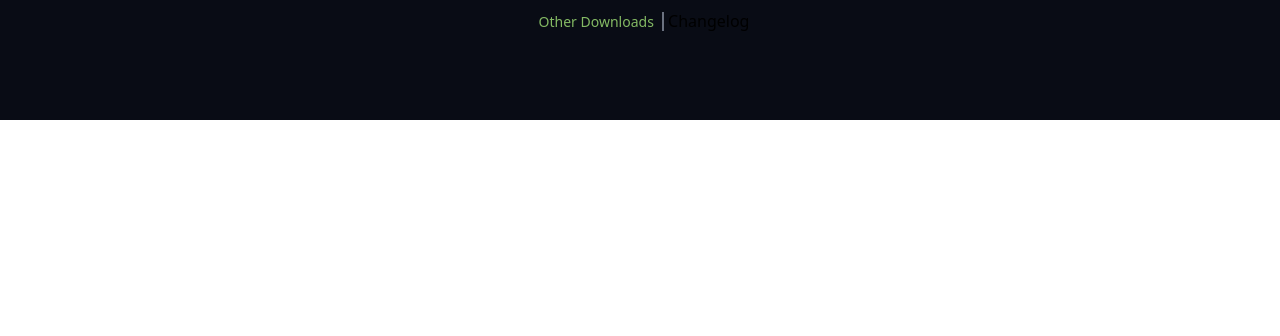
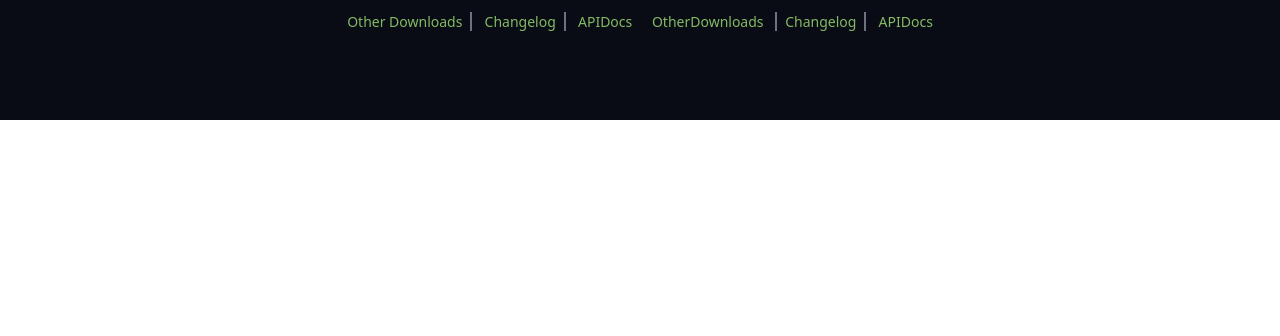
Before and after one commit to Manju1392k/NodejsClone-Website, a website built with Vite: page index.html in a window 1280 px wide. Shown: the part 464-800 px from the top of the page. Built offline with nearby package versions, Linux system fonts and the light colour scheme.

Commit message:
Node.JsClone

```diff
--- a/index.html
+++ b/index.html
@@ -73,7 +73,12 @@
 
         <div class="buttons a my-3">
             <a href="#" class="text-[#84ba64] px-2 border-r-2 py-0 text-sm border-gray-500">Other Downloads</a>
-            <a href="#">Changelog</a>
+            <a href="#" class="text-[#84ba64] px-2 border-r-2 py-0 text-sm border-gray-500">Changelog</a>
+            <a href="#" class="text-[#84ba64] px-2 border-r-2 py-0 text-sm border-gray-500"> APIDocs <span
+                    class="mx-2"></span> OtherDownloads
+            </a>
+            <a href="#" class="text-[#84ba64] px-2 border-r-2 py-0 text-sm border-gray-500">Changelog</a>
+            <a href="#" class="text-[#84ba64] px-2 py-0 text-sm ">APIDocs</a>
         </div>
 
     </div>
```
